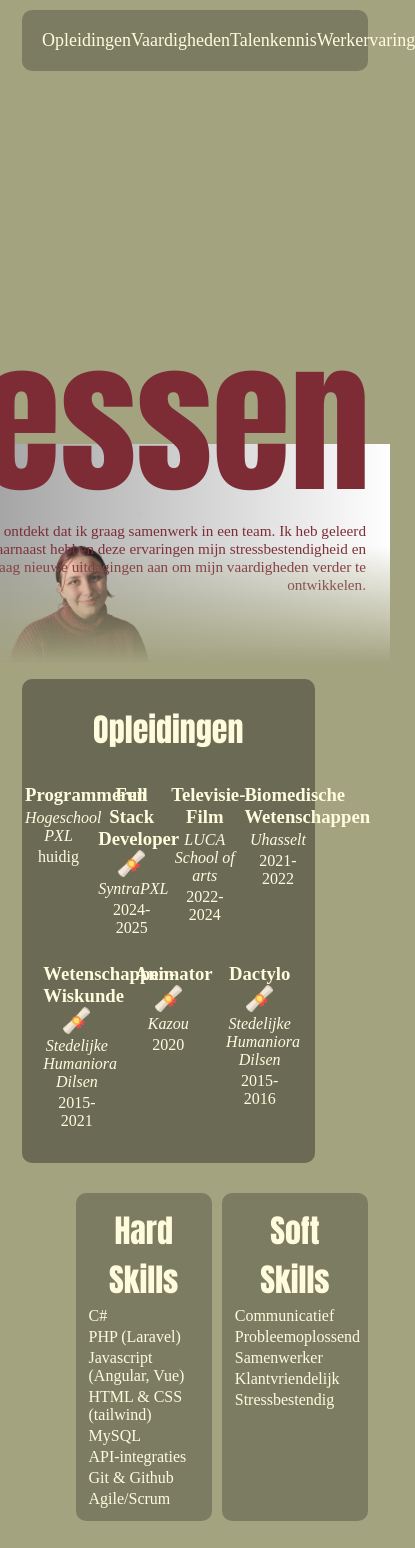
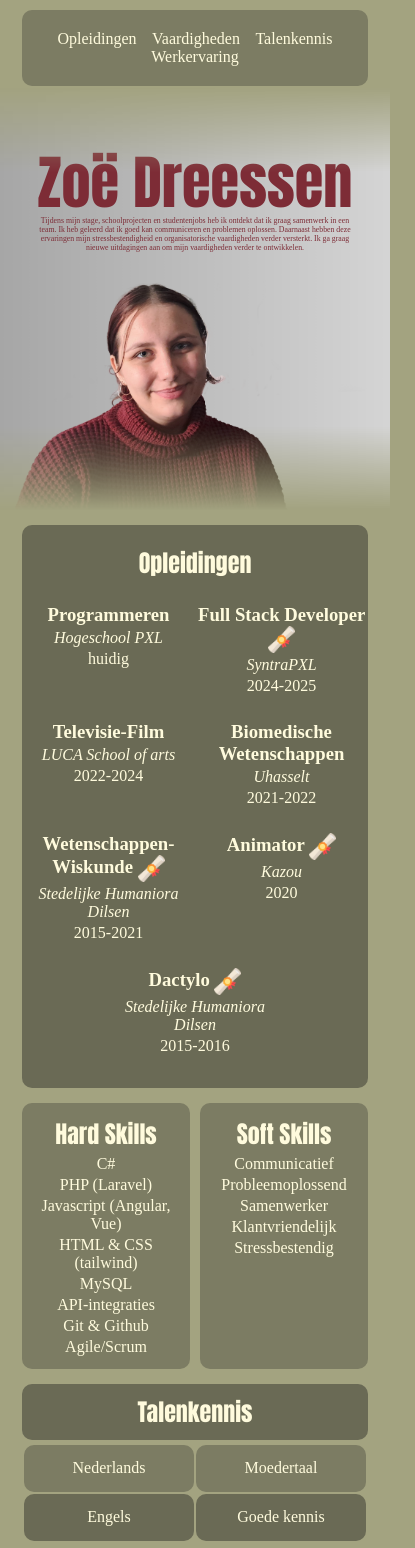
Before and after one commit to pxl-grpro-wpl1-2526/curriculum-vitae-ZoeDreessenPXL, a plain HTML site: page index.html in a window 390 px wide. Shown: the top 1548 px of the page, 415 px wide, since content can reach past the window. Drawn offline with Linux system fonts and the light colour scheme.

Commit message:
WEB-13: mobile media queries

```diff
--- a/css/style.css
+++ b/css/style.css
@@ -24,6 +24,7 @@ nav {
   border-radius: 10px;
   display: flex;
   flex-direction: row;
+  flex-wrap: wrap;
   justify-content: space-evenly;
 }
 
@@ -35,11 +36,12 @@ a {
   font-family: "bahnschrift";
 }
 
+/* Styling header */
 header {
   background-image: url(../images/Foto.png);
   background-repeat: no-repeat;
   background-position: bottom;
-  background-size: 100%;
+  background-size: cover;
   height: 70vh;
 
   -webkit-mask-image: linear-gradient(
@@ -64,6 +66,7 @@ header {
   padding-bottom: 70px;
 }
 
+/* Hover styling header */
 header:hover {
   text-shadow: 1px 1px #2d1013;
 }
@@ -72,7 +75,7 @@ header:hover {
 h1 {
   color: #7d2c36;
   font-family: "Impact";
-  font-size: 10rem;
+  font-size: 10vw;
   font-weight: 500;
   margin: 0px 20px 0px 0px;
 }
@@ -81,9 +84,9 @@ h1 {
 header p {
   color: #7d2c36;
   text-align: end;
-  margin: -20px 24px 0px 0px;
-  width: 750px;
-  font-size: 0.95rem;
+  margin: -15px 24px 0px 0px;
+  width: 50vw;
+  font-size: 0.95vw;
 }
 
 /* Styling h2 */
@@ -216,6 +219,7 @@ tr:nth-child(even) {
   padding: 10px;
 }
 
+/* Margin text in work experience box */
 #workExperience h2, h3, p {
   margin: 3px;
 }
@@ -264,6 +268,111 @@ footer {
   display: flex;
   flex-direction: row;
   justify-content: space-between;
+  align-items: center;
   padding: 20px;
   margin-top: 30px;
 }
+
+/* Styling link footer */
+footer a {
+  font-weight: 100;
+  font-family: "Bahnschrift light";
+  font-size: medium;
+}
+
+/* Mobile */
+@media (max-width: 575.99px) {
+  /* Styling hyperlinks */
+  a {
+    font-size: medium;
+  }
+
+  /* Styling header */
+  header {
+    background-position: left center;
+    height: 50vh;
+    align-items: center;
+    justify-content: start;
+    padding-bottom: 0px;
+    padding-top: 50px;
+  }
+
+  /* Styling h1 */
+  h1 {
+    font-size: 15vw;
+    margin: 0px;
+  }
+
+  /* Styling introduction text */
+  header p {
+    text-align: center;
+    margin: -10px 0px 0px 0px;
+    width: 80vw;
+    font-size: 2vw;
+  }
+
+  /* Styling h2 */
+  h2 {
+    font-size: x-large;
+  }
+
+  /* Education box */
+  #education {
+    width: calc(100% - 44px);
+  }
+
+  /* Individual styling studies */
+  .study {
+    width: 50%;
+  }
+
+  /* Styles hard and soft skills boxes next to each other */
+  #skills {
+    margin-top: 15px;
+    width: calc(100% - 44px);
+  }
+
+  /* Styles hard skills and soft skills boxes */
+  .allSkills {
+    text-align: center;
+  }
+
+  /* Styles languages box */
+  #languages {
+    width: calc(100% - 44px);
+    margin: 15px 22px 0px 22px;
+  }
+
+  /* Styling table */
+  table {
+    width: calc(100% - 44px);
+  }
+
+  /* Styling workExperience box */
+  #workExperience {
+    width: calc(100% - 44px);
+    margin: 15px 22px 0px auto;
+  }
+
+  /* Styling workExperience list items */
+  #workExperience li  {
+    width: 100%;
+  }
+
+  /* Footer */
+  footer {
+    justify-content: space-between;
+    text-align: center;
+    margin-top: 15px;
+  }
+}
+
+/* Tablet */
+@media (min-width: 576px) and (max-width: 991.99px) {
+
+}
+
+/* Desktop */
+@media (min-width: 992px) {
+
+}
--- a/index.html
+++ b/index.html
@@ -14,7 +14,7 @@
             <a href="#languages">Talenkennis</a>
             <a href="#workExperience">Werkervaring</a>
         </nav>
-        <a href="https://www.linkedin.com/in/zo%C3%AB-dreessen/" target="_blank">
+        <a href="https://www.linkedin.com/in/zo%C3%AB-dreessen/" target="_blank" rel="noopener">
             <header>
                 <!-- Title -->
                 <h1>Zoë Dreessen</h1>
@@ -43,7 +43,7 @@
                 </div>
                 <!-- Study -->
                 <div class="study">
-                    <h3>Full Stack Developer <img class="diploma" src="images/diploma.png"></h3>
+                    <h3>Full Stack Developer <img class="diploma" src="images/diploma.png" alt=""></h3>
                     <p class="location">SyntraPXL</p>
                     <p>2024-2025</p>
                 </div>
@@ -61,19 +61,19 @@
                 </div>
                 <!-- Study -->
                 <div class="study">
-                    <h3>Wetenschappen-Wiskunde <img class="diploma" src="images/diploma.png"></h3>
+                    <h3>Wetenschappen-Wiskunde <img class="diploma" src="images/diploma.png" alt=""></h3>
                     <p class="location">Stedelijke Humaniora Dilsen</p>
                     <p>2015-2021</p>
                 </div>
                 <!-- Study -->
                 <div class="study">
-                    <h3>Animator <img class="diploma" src="images/diploma.png"></h3>
+                    <h3>Animator <img class="diploma" src="images/diploma.png" alt=""></h3>
                     <p class="location">Kazou</p>
                     <p>2020</p>
                 </div>
                 <!-- Study -->
                 <div class="study">
-                    <h3>Dactylo <img class="diploma" src="images/diploma.png"></h3>
+                    <h3>Dactylo <img class="diploma" src="images/diploma.png" alt=""></h3>
                     <p class="location">Stedelijke Humaniora Dilsen</p>
                     <p>2015-2016</p>
                 </div>
@@ -223,11 +223,11 @@
         </div>
         <footer>
             <div>
-                <div>Zoë Dreessen</div>
-                <div>1PROD</div>
+                <p>Zoë Dreessen</p>
+                <p>1PROD</p>
             </div>
             <div>
-                Opdracht curriculum vitae
+                <p class="location">Opdracht curriculum vitae</p>
             </div>
             <div>
                 <a href="#top">Terug naar boven</a>
```
